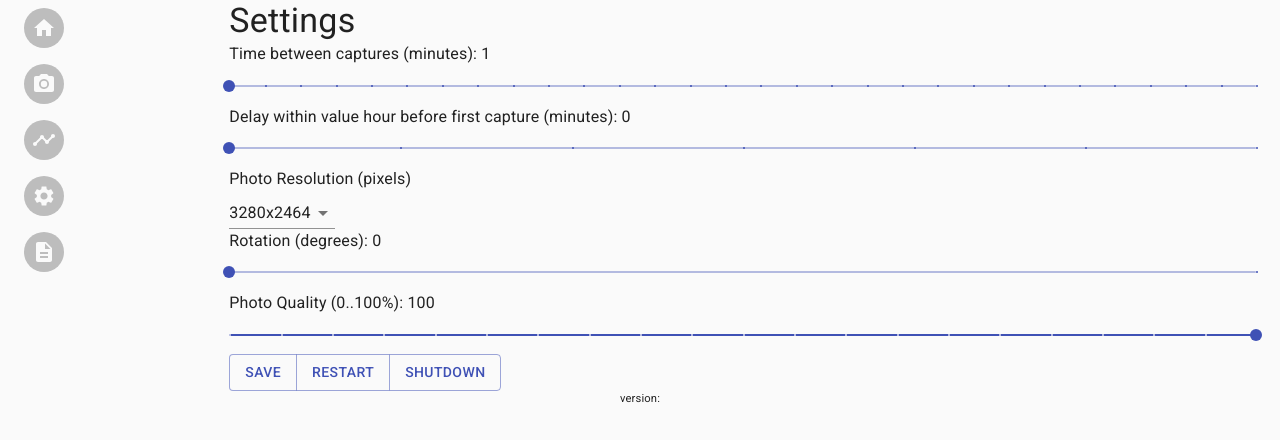
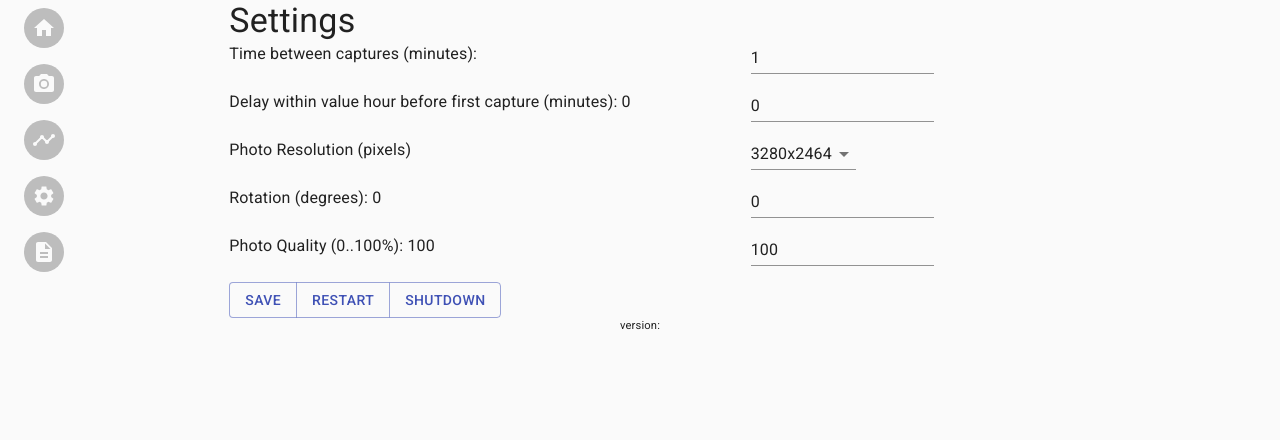
Before and after one commit to ingojaeckel/go-raspberry-pi-timelapse, a React (Create React App) app in the folder frontend/: page /settings in a window 1280 px wide. Shown: the top 440 px of the page. Built offline with nearby package versions, Linux system fonts and the light colour scheme; no server answers; the HTML template or start-up script is replaced by a standard one.

Commit message:
Ensure settings values can be iterated on before save

```diff
--- a/frontend/src/components/SetupComponent.tsx
+++ b/frontend/src/components/SetupComponent.tsx
@@ -2,7 +2,7 @@ import React, { useState, useEffect, ChangeEvent } from 'react';
 import axios from 'axios';
 import { BaseUrl } from '../conf/config'
 import { SettingsResponse } from '../models/response'
-import { ButtonGroup, Button, Select, MenuItem, Slider, Typography } from '@material-ui/core';
+import { ButtonGroup, Button, Select, MenuItem, Typography, TextField, Grid } from '@material-ui/core';
 
 export default function SetupComponent() {
   const [state, setState] = useState<SettingsResponse>({
@@ -29,6 +29,8 @@ export default function SetupComponent() {
       });
   }, []);
 
+
+
   const handleRestartClicked = () => {
     console.log("restart clicked");
     axios.get(BaseUrl + "/admin/restart").then(() => console.log("restart initiated"));
@@ -48,10 +50,10 @@ export default function SetupComponent() {
       });
   };
 
-  const handleOffsetChanged = (_event: ChangeEvent<{}>, value: number | number[]) => setState(Object.assign(state, { OffsetWithinHour: value as number }));
-  const handleQualityChanged = (_event: ChangeEvent<{}>, value: number | number[]) => setState(Object.assign(state, { Quality: value as number }));
-  const handleRotationChanged = (_event: ChangeEvent<{}>, value: number | number[]) => setState(Object.assign(state, { RotateBy: value as number }));
-  const handleTimeBetweenCapturesChanged = (_event: ChangeEvent<{}>, value: number | number[]) => setState(Object.assign(state, { SecondsBetweenCaptures: (value as number) * 60 }));
+  const handleOffsetChanged = (e: ChangeEvent<HTMLInputElement>) => setState(Object.assign(state, { OffsetWithinHour: parseInt(e.target.value) as number }));
+  const handleQualityChanged = (e: ChangeEvent<HTMLInputElement>) => setState(Object.assign(state, { Quality: parseInt(e.target.value) as number }));
+  const handleRotationChanged = (e: ChangeEvent<HTMLInputElement>) => setState(Object.assign(state, { RotateBy: parseInt(e.target.value) as number }));
+  const handleTimeBetweenCapturesChanged = (e: ChangeEvent<HTMLInputElement>) => setState(Object.assign(state, { SecondsBetweenCaptures: (parseInt(e.target.value) as number) * 60 }));
 
   // TODO Fix bug: Values only update on save
   return (
@@ -59,20 +61,42 @@ export default function SetupComponent() {
       <div>
         <Typography variant="h4" component="h4">Settings</Typography>
       </div>
-      <div>
-        <Typography gutterBottom>Time between captures (minutes): {state.SecondsBetweenCaptures/60}</Typography>
-        <Slider valueLabelDisplay="auto" step={1} marks min={1} max={30} value={state.SecondsBetweenCaptures/60} onChange={handleTimeBetweenCapturesChanged} />
+      <Grid container spacing={2}>
+        <Grid item xs={6}>
+          <Typography gutterBottom>Time between captures (minutes):</Typography>
+        </Grid>
+        <Grid item xs={6}>
+          <TextField type="number" onChange={handleTimeBetweenCapturesChanged} defaultValue={state.SecondsBetweenCaptures/60} inputProps={{ inputMode: 'numeric', pattern: '[0-9]+' }}  />
+        </Grid>
+        <Grid item xs={6}>
           <Typography gutterBottom>Delay within value hour before first capture (minutes): {state.OffsetWithinHour}</Typography>
-        <Slider valueLabelDisplay="auto" step={5} marks min={0} max={30} value={state.OffsetWithinHour} onChange={handleOffsetChanged} />
+        </Grid>
+        <Grid item xs={6}>
+          <TextField type="number" defaultValue={state.OffsetWithinHour} onChange={handleOffsetChanged} />
+        </Grid>
+        <Grid item xs={6}>
           <Typography gutterBottom>Photo Resolution (pixels)</Typography>
+        </Grid>
+        <Grid item xs={6}>
           <Select defaultValue={0}>
             <MenuItem value={0}>3280x2464</MenuItem>
           </Select>
+        </Grid>
+        <Grid item xs={6}>
           <Typography gutterBottom>Rotation (degrees): {state.RotateBy}</Typography>
-        <Slider valueLabelDisplay="auto" step={180} marks min={0} max={180} value={state.RotateBy} onChange={handleRotationChanged} />
+        </Grid>
+        <Grid item xs={6}>
+          <TextField type="number" defaultValue={state.RotateBy} onChange={handleRotationChanged} />
+        </Grid>
+        <Grid item xs={6}>
           <Typography gutterBottom>Photo Quality (0..100%): {state.Quality}</Typography>
-        <Slider valueLabelDisplay="auto" step={5} marks min={0} max={100} value={state.Quality} onChange={handleQualityChanged} />
-      </div>
+        </Grid>
+        <Grid item xs={6}>
+          <TextField type="number" defaultValue={state.Quality} onChange={handleQualityChanged} />
+        </Grid>
+        <Grid item xs={6}>
+        </Grid>
+      </Grid>
       <ButtonGroup color="primary" aria-label="outlined primary button group">
         <Button onClick={handleSaveSettingsClicked}>Save</Button>
         <Button onClick={handleRestartClicked}>Restart</Button>
```
Lines whose indentation alone changed are shown as unchanged.
